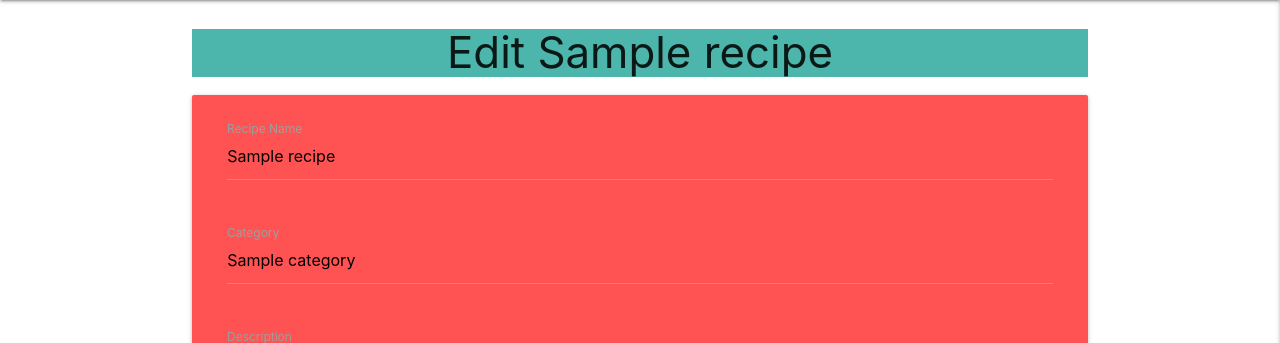
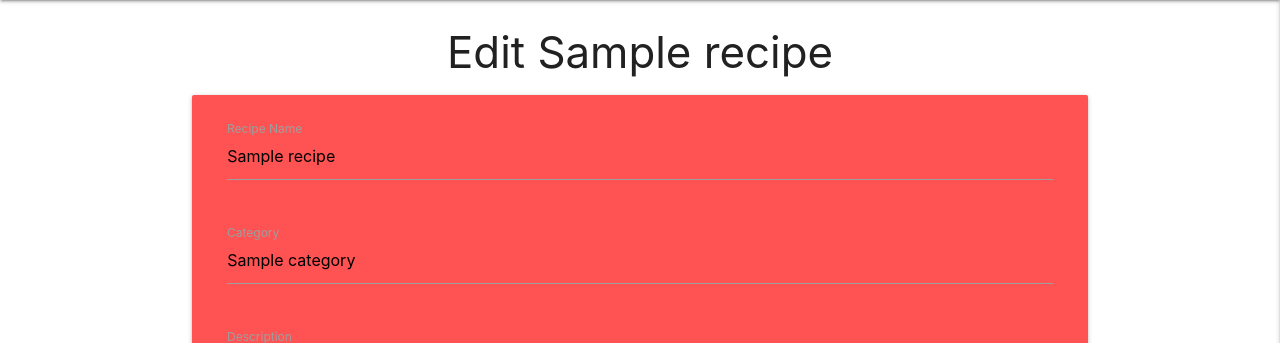
Before and after one commit to Code-Institute-Submissions/Daffie95-wikipies-MS3_MayResub, a Flask app: template templates/edit_page.html in a window 1280 px wide. Shown: the part 64-407 px from the top of the page. Run offline with Flask 2, Linux system fonts and the light colour scheme; the template is opened without the code that fills it: most values are stand-ins (such as "Sample title", 1, 10 or a date in 2020); some libraries are stand-ins or nearby versions.

Commit message:
Update edit_page.html
made teal text black

```diff
--- a/templates/edit_page.html
+++ b/templates/edit_page.html
@@ -2,7 +2,7 @@
 {% block content %}
 
 
-<h3 class="teal lighten-2 center align">Edit {{ recipe.recipe_name }}</h3>
+<h3 class="center align">Edit {{ recipe.recipe_name }}</h3>
 
 
 <div class="row card-panel red accent-2">
```
